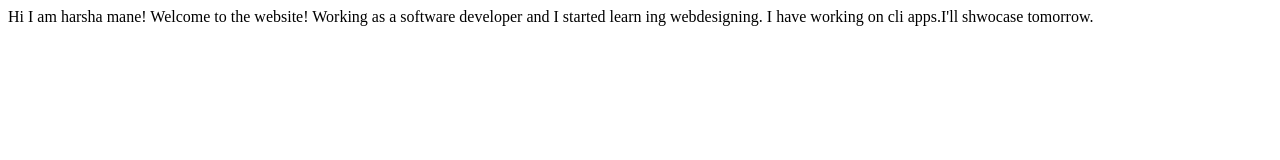
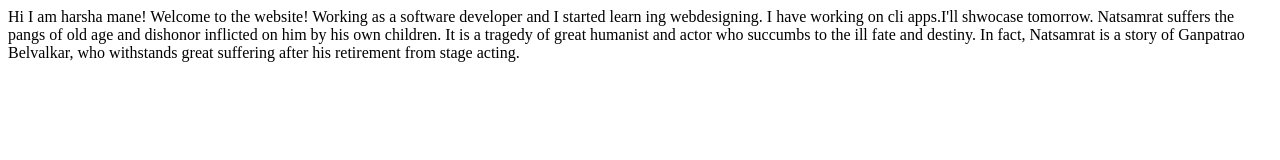
Before and after one commit to harsham1/harshaMane-site, a plain HTML site: page index.html in a window 1280 px wide. Drawn offline with Linux system fonts and the light colour scheme.

Commit message:
doc: added deaatils
Updated changes in project

```diff
--- a/index.html
+++ b/index.html
@@ -12,6 +12,6 @@
     Working as a software developer and I started learn ing webdesigning.
 
     I have working on cli apps.I'll shwocase tomorrow.
-
+    Natsamrat suffers the pangs of old age and dishonor inflicted on him by his own children. It is a tragedy of great humanist and actor who succumbs to the ill fate and destiny. In fact, Natsamrat is a story of Ganpatrao Belvalkar, who withstands great suffering after his retirement from stage acting.
 </body>
 </html>
```
